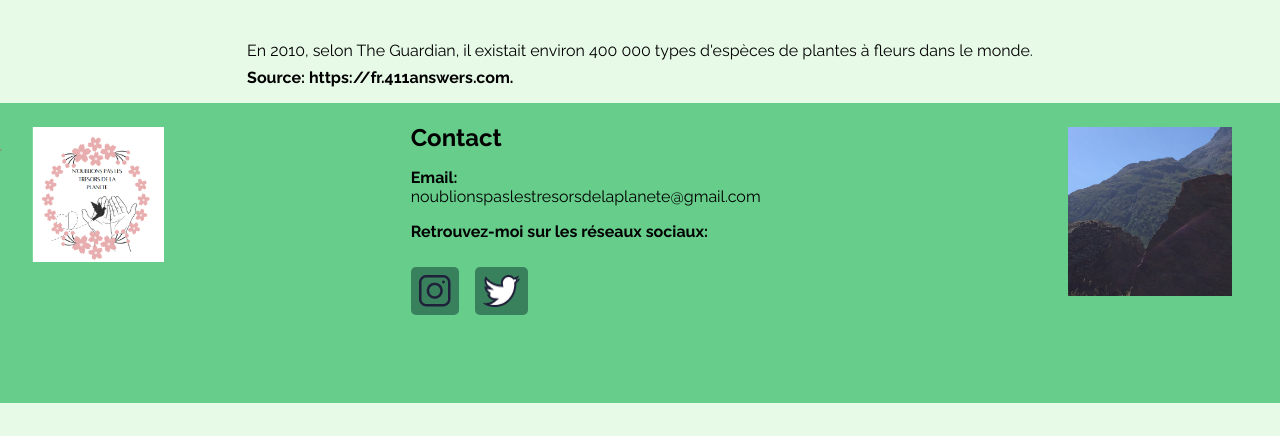
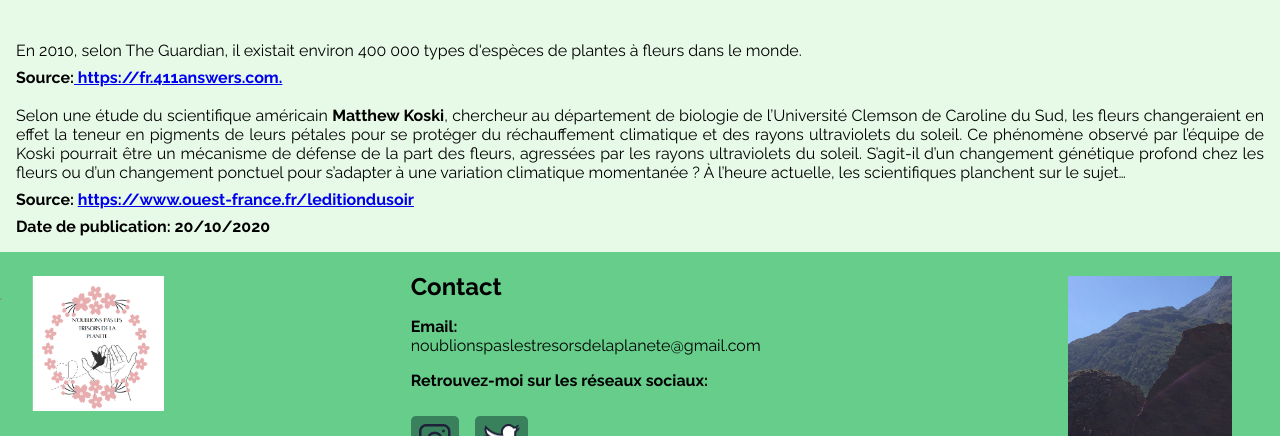
Before and after one commit to Fleurdel34/Fleurdel34-Projet-Personnel-Nature, a website: page flowers.html in a window 1280 px wide. Shown: the part 733-1169 px from the top of the page. Before the commit the page ends 1136 px from the top, so only its background shows below. Drawn offline with Linux system fonts and the light colour scheme.

Commit message:
Texte flowers modifier/ installation serveur node

```diff
--- a/flowers.html
+++ b/flowers.html
@@ -39,7 +39,17 @@
                 <p class="section__paragraph">
                     En 2010, selon The Guardian, il existait environ 400 000 types d'espèces de
                     plantes à fleurs dans le monde.
-                    <span class="section__span">Source: https://fr.411answers.com.</span>
+                    <span class="section__span">Source:<a href=" https://fr.411answers.com"> https://fr.411answers.com.</a></span>
+                    <br>
+                    Selon une étude du scientifique américain <strong>Matthew Koski</strong>, chercheur au département de biologie de l’Université
+                    Clemson de Caroline du Sud, les fleurs changeraient en effet la teneur en pigments de leurs pétales pour se protéger
+                    du réchauffement climatique et des rayons ultraviolets du soleil.
+                    Ce phénomène observé par l’équipe de Koski pourrait être un mécanisme de défense de la part des fleurs,
+                    agressées par les rayons ultraviolets du soleil.
+                    S’agit-il d’un changement génétique profond chez les fleurs ou d’un changement ponctuel pour s’adapter à une variation climatique momentanée ?
+                    À l’heure actuelle, les scientifiques planchent sur le sujet…
+                    <span class="section__span">Source: <a href=" https://www.ouest-france.fr/leditiondusoir">https://www.ouest-france.fr/leditiondusoir</a></span>
+                    <span class="section__span"> Date de publication: 20/10/2020</span>
                 </p>
             </div>
         </section>
```
Also changed, not shown: package.json (added, +11 -0 lines), vegetable.html (+1 -1 lines), README.md, 1 other file.
